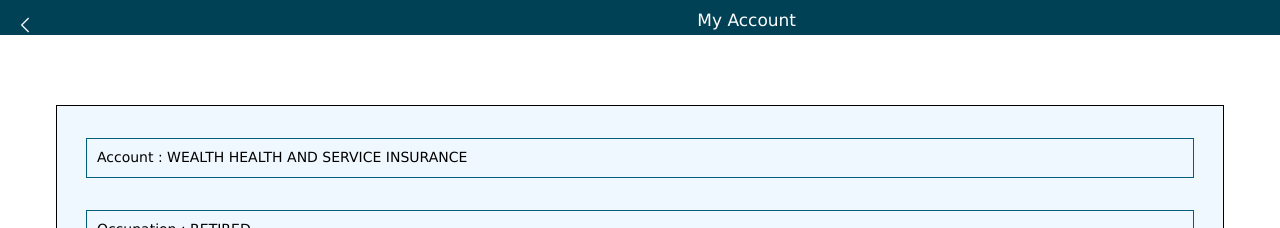
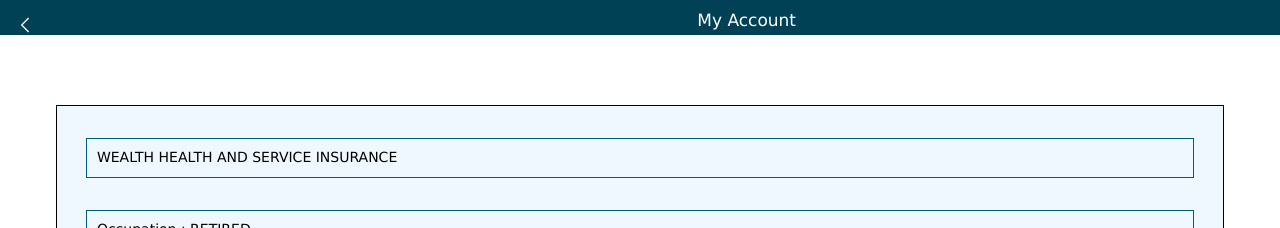
Before and after one commit to bootboxame/Abu, a plain HTML site: page myaccount.html in a window 1280 px wide. Shown: the top 228 px of the page. Drawn offline with Linux system fonts and the light colour scheme.

Commit message:
Update myaccount.html

```diff
--- a/myaccount.html
+++ b/myaccount.html
@@ -22,7 +22,7 @@
 
                 <div class="opp"><br><br>
                     <div class="oppd">
-                        Account : WEALTH HEALTH AND SERVICE INSURANCE
+                        WEALTH HEALTH AND SERVICE INSURANCE
                     </div><br><br>
                     <div class="oppd">
                         Occupation : RETIRED
```
